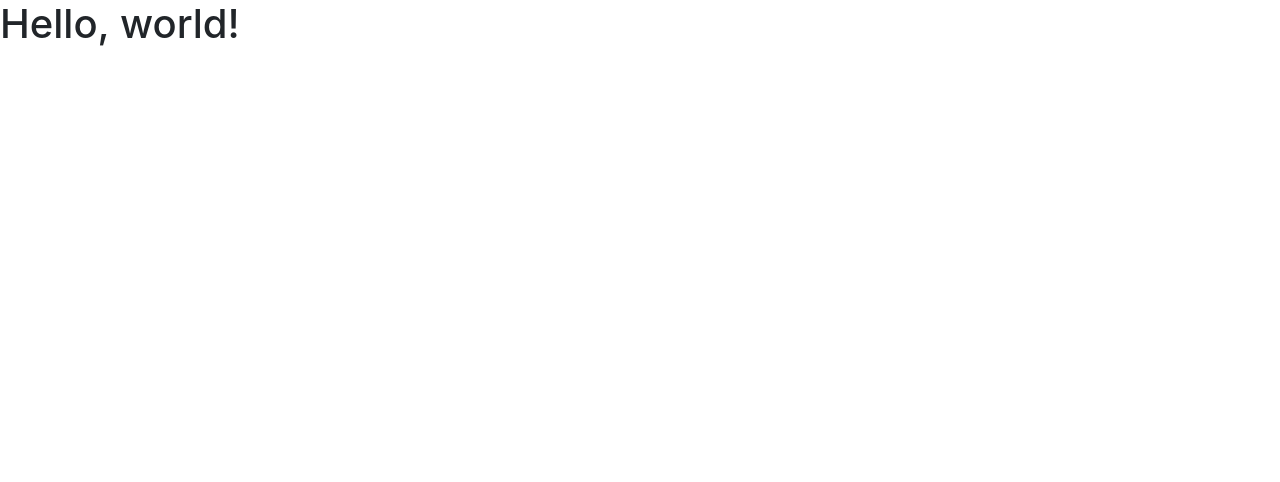
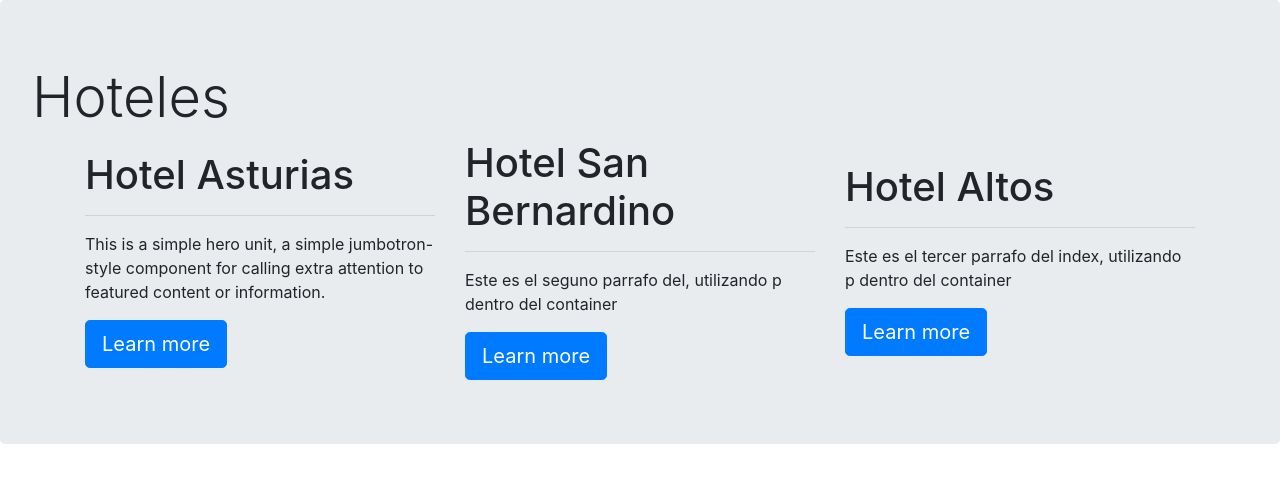
Before and after one commit to OscarRiveros/PracticaFullStackWeb, a website: page index.html in a window 1280 px wide. Drawn offline with nearby package versions, Linux system fonts and the light colour scheme.

Commit message:
Agrego Container con grillas

```diff
--- a/index.html
+++ b/index.html
@@ -14,10 +14,44 @@
       href="node_modules/bootstrap/dist/css/bootstrap.min.css"
     />
 
-    <title>Hello, world!</title>
+    <title>Hoteles</title>
   </head>
   <body>
-    <h1>Hello, world!</h1>
+    <div class="jumbotron">
+      <h1 class="display-4">Hoteles</h1>
+      <div class="container">
+        <div class="row align-items-center">
+          <div class="col-sm">
+                <h1>Hotel Asturias</h1>
+                <hr/>
+              This is a simple hero unit, a simple jumbotron-style component for
+              calling extra attention to featured content or information.</p>
+              <a class="btn btn-primary btn-lg" href="#" role="button"
+                >Learn more</a>
+
+          </div>
+          <div class="col-sm">
+              <h1>Hotel San Bernardino</h1>
+              <hr/>
+            <p>
+              Este es el seguno parrafo del, utilizando p dentro del container
+            </p>
+            <a class="btn btn-primary btn-lg" href="#" role="button"
+                >Learn more</a>
+          </div>
+          <div class="col-sm">
+                <h1>Hotel Altos</h1>
+                <hr/>
+            <p>
+              Este es el tercer parrafo del index, utilizando p dentro del
+              container
+            </p>
+            <a class="btn btn-primary btn-lg" href="#" role="button"
+                >Learn more</a>
+          </div>
+        </div>
+      </div>
+    </div>
 
     <!-- Optional JavaScript -->
     <!-- jQuery first, then Popper.js, then Bootstrap JS -->
```
